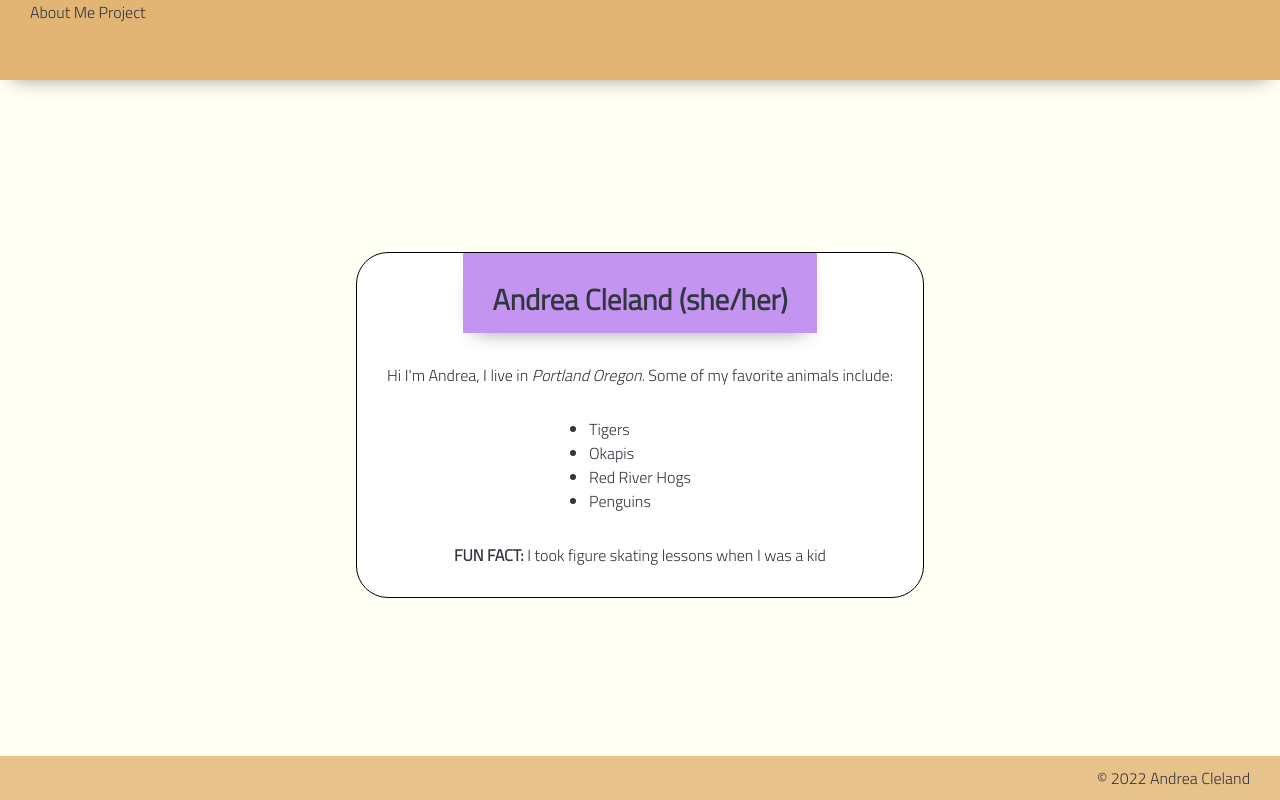
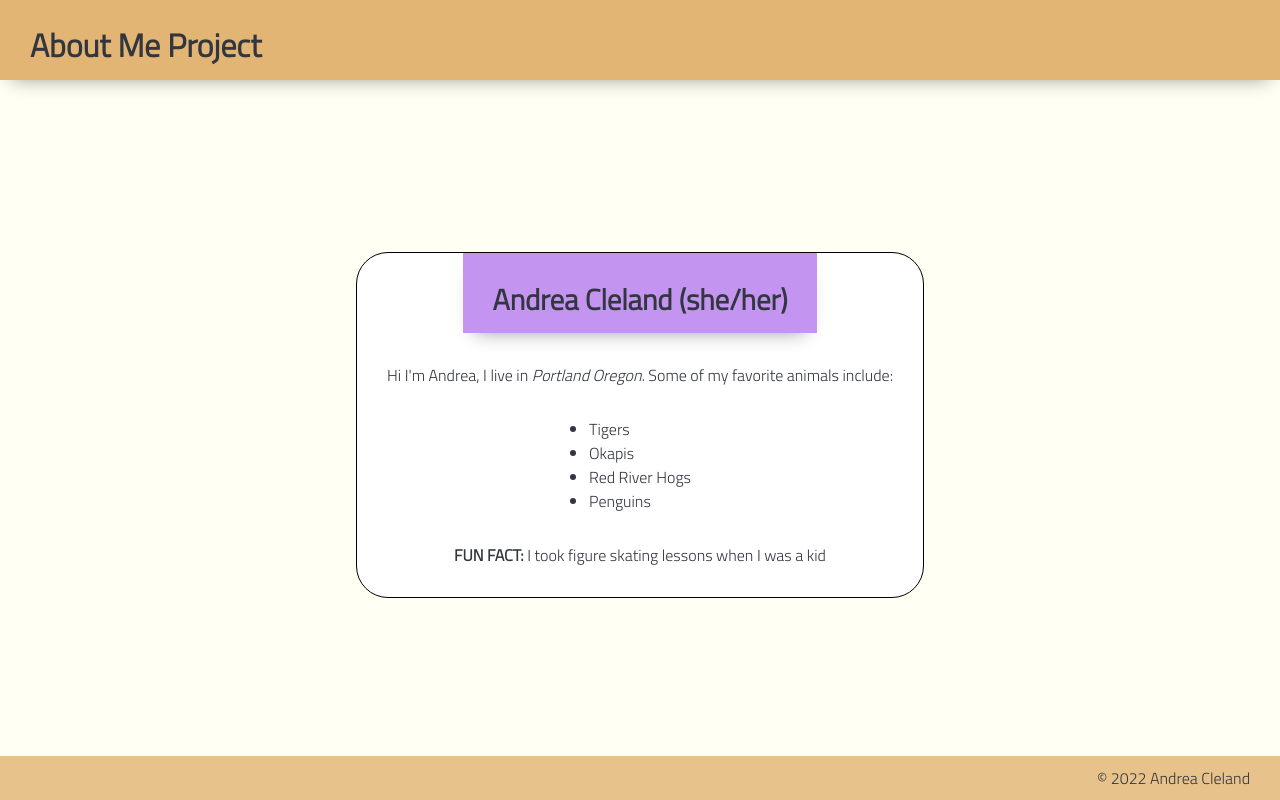
Before and after one commit to acleland/about-me, a plain HTML site: page index.html in a window 1280 px wide. Drawn offline with Linux system fonts and the light colour scheme.

Commit message:
fixed the title

```diff
--- a/index.html
+++ b/index.html
@@ -17,7 +17,7 @@
 
     <body>
         <header>
-            <h1></h1>About Me Project</h1>
+            <h1>About Me Project</h1>
         </header>
 
         <main>
```
